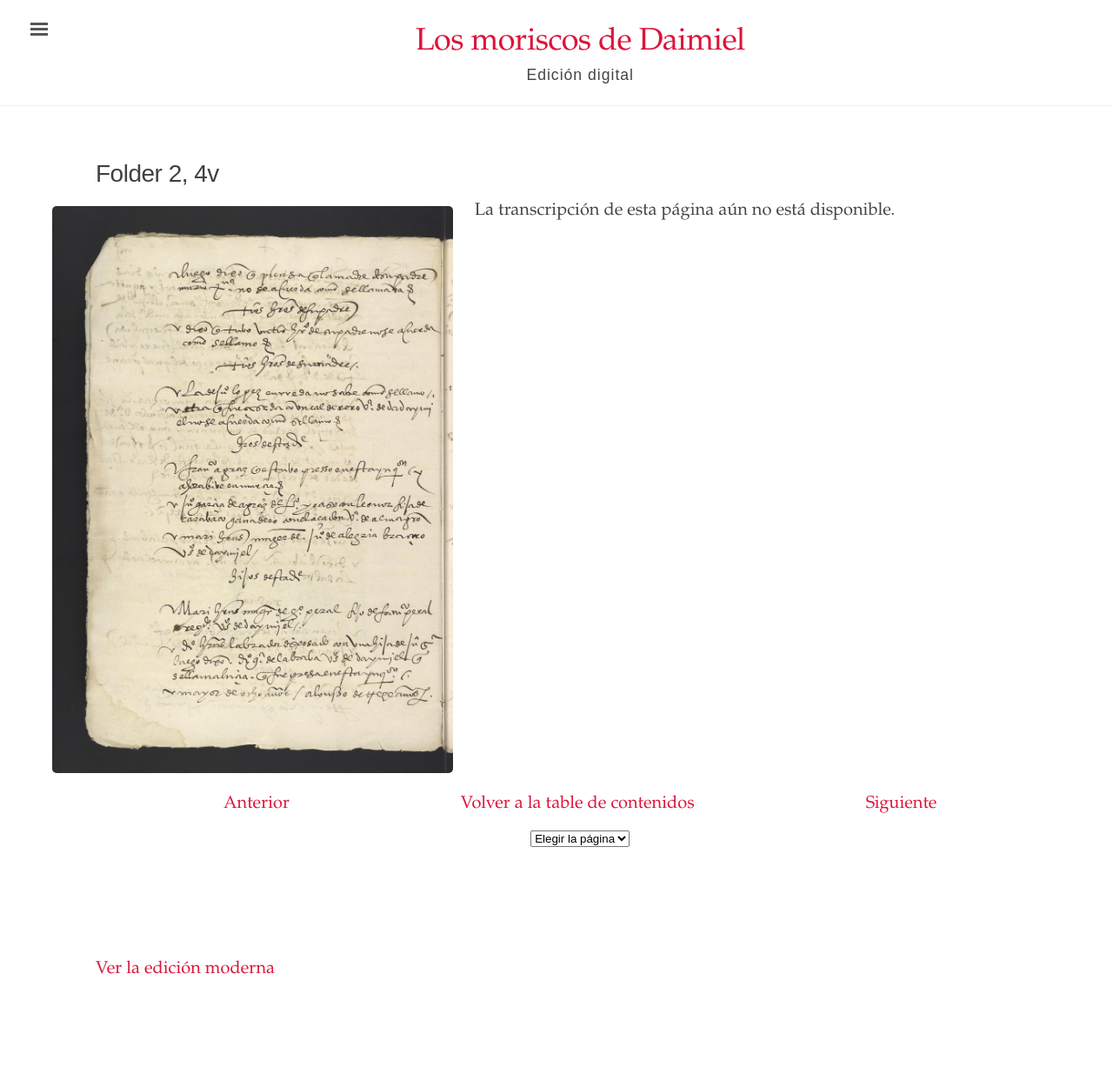
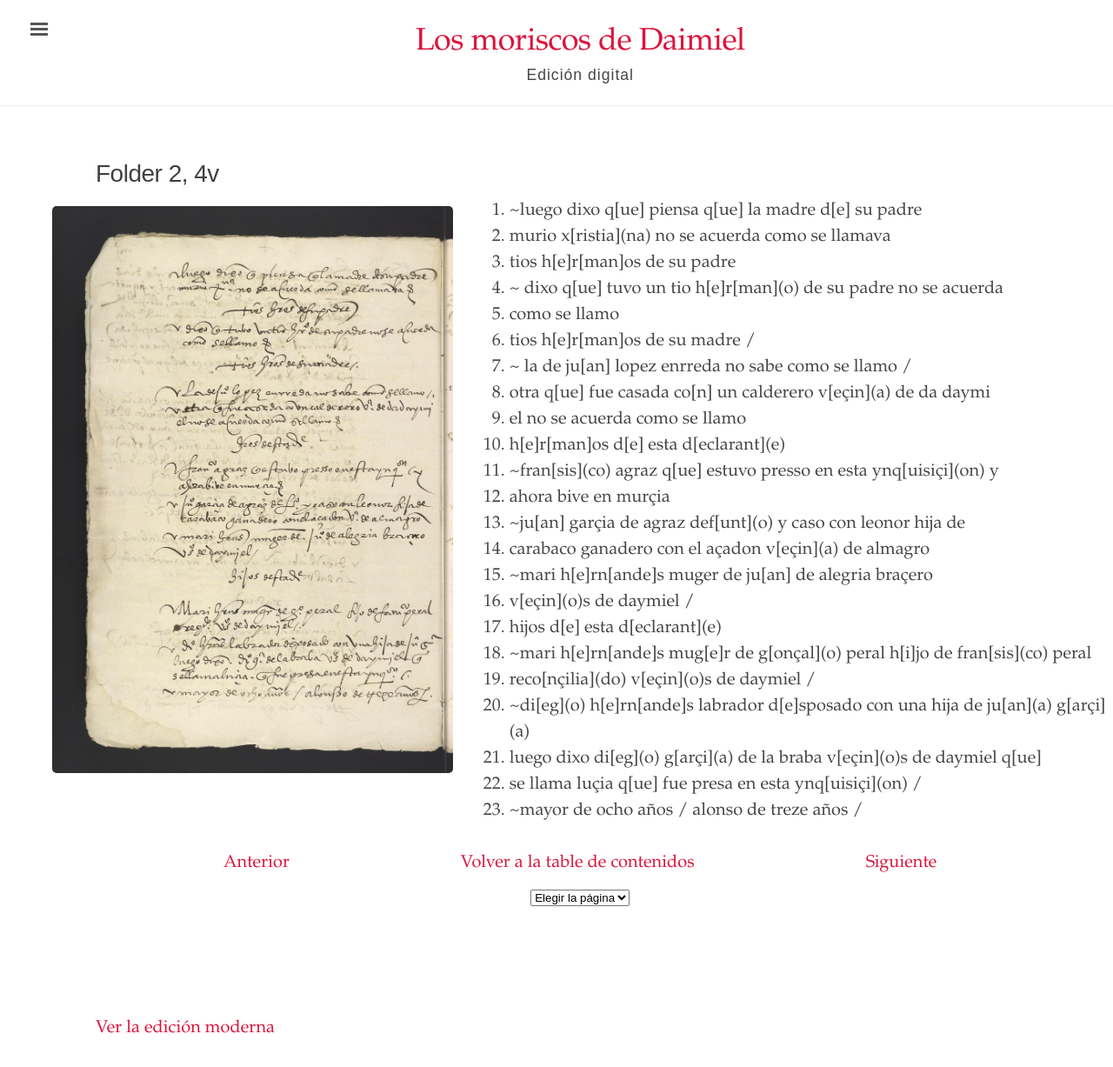
Before and after one commit to digbmc/moriscos-daimel, a Jekyll site: the page built from _texts/folder-2-4v.md, in a window 1280 px wide and 1277 px high. Shown: the top 1227 px of the window at 87% size. Built offline with Jekyll 4.4.1, drawn with Linux system fonts in a browser that asks for light colours.

Commit message:
Update folder-2-4v.md

```diff
--- a/_texts/folder-2-4v.md
+++ b/_texts/folder-2-4v.md
@@ -5,4 +5,26 @@ image: /assets/images/Folder_2_4v.jpg
 body_class: wide-page
 order: 8
 ---
-La transcripción de esta página aún no está disponible.
+1. ~luego dixo q\[ue\] piensa q\[ue\] la madre d\[e\] su padre
+2. murio x\[ristia\](na) no se acuerda como se llamava
+3. tios h\[e\]r\[man\]os de su padre
+4. ~ dixo q\[ue\] tuvo un tio h\[e\]r\[man\](o) de su padre no se acuerda
+5. como se llamo
+6. tios h\[e\]r\[man\]os de su madre /
+7. ~ la de ju\[an\] lopez enrreda no sabe como se llamo /
+8. otra q\[ue\] fue casada co\[n\] un calderero v\[eçin\](a) de da daymi
+9. el no se acuerda como se llamo
+10. h\[e\]r\[man\]os d\[e\] esta d\[eclarant\](e)
+11. ~fran\[sis\](co) agraz q\[ue\] estuvo presso en esta ynq\[uisiçi\](on) y
+12. ahora bive en murçia
+13. ~ju\[an\] garçia de agraz def\[unt\](o) y caso con leonor hija de
+14. carabaco ganadero con el açadon v\[eçin\](a) de almagro
+15. ~mari h\[e\]rn\[ande\]s muger de ju\[an\] de alegria braçero
+16. v\[eçin\](o)s de daymiel /
+17. hijos d\[e\] esta d\[eclarant\](e)
+18. ~mari h\[e\]rn\[ande\]s mug\[e\]r de g\[onçal\](o) peral h\[i\]jo de fran\[sis\](co) peral
+19. reco\[nçilia\](do) v\[eçin\](o)s de daymiel /
+20. ~di\[eg\](o) h\[e\]rn\[ande\]s labrador d\[e\]sposado con una hija de ju\[an\](a) g\[arçi\](a)
+21. luego dixo di\[eg\](o) g\[arçi\](a) de la braba v\[eçin\](o)s de daymiel q\[ue\]
+22. se llama luçia q\[ue\] fue presa en esta ynq\[uisiçi\](on) /
+23. ~mayor de ocho años / alonso de treze años /
```
